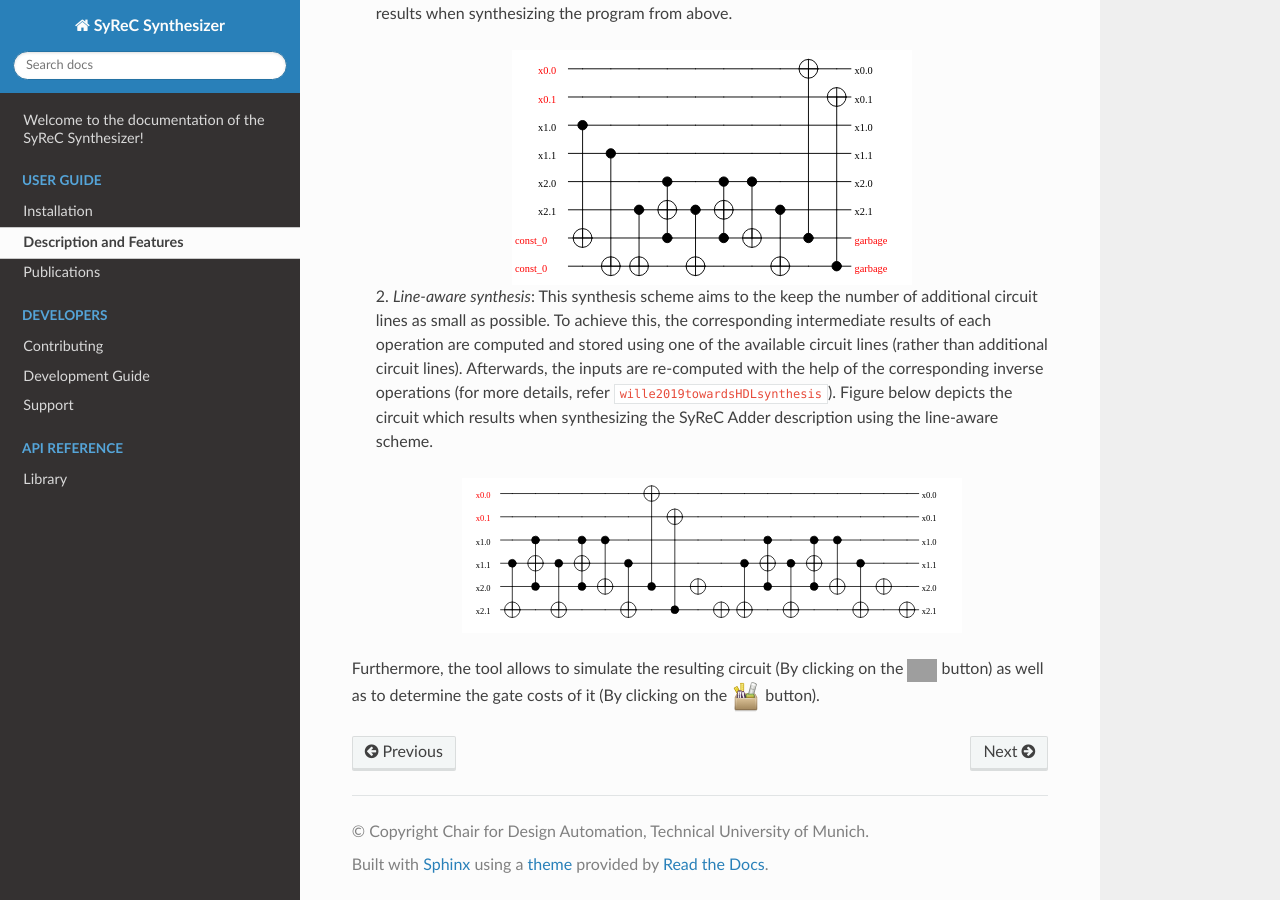
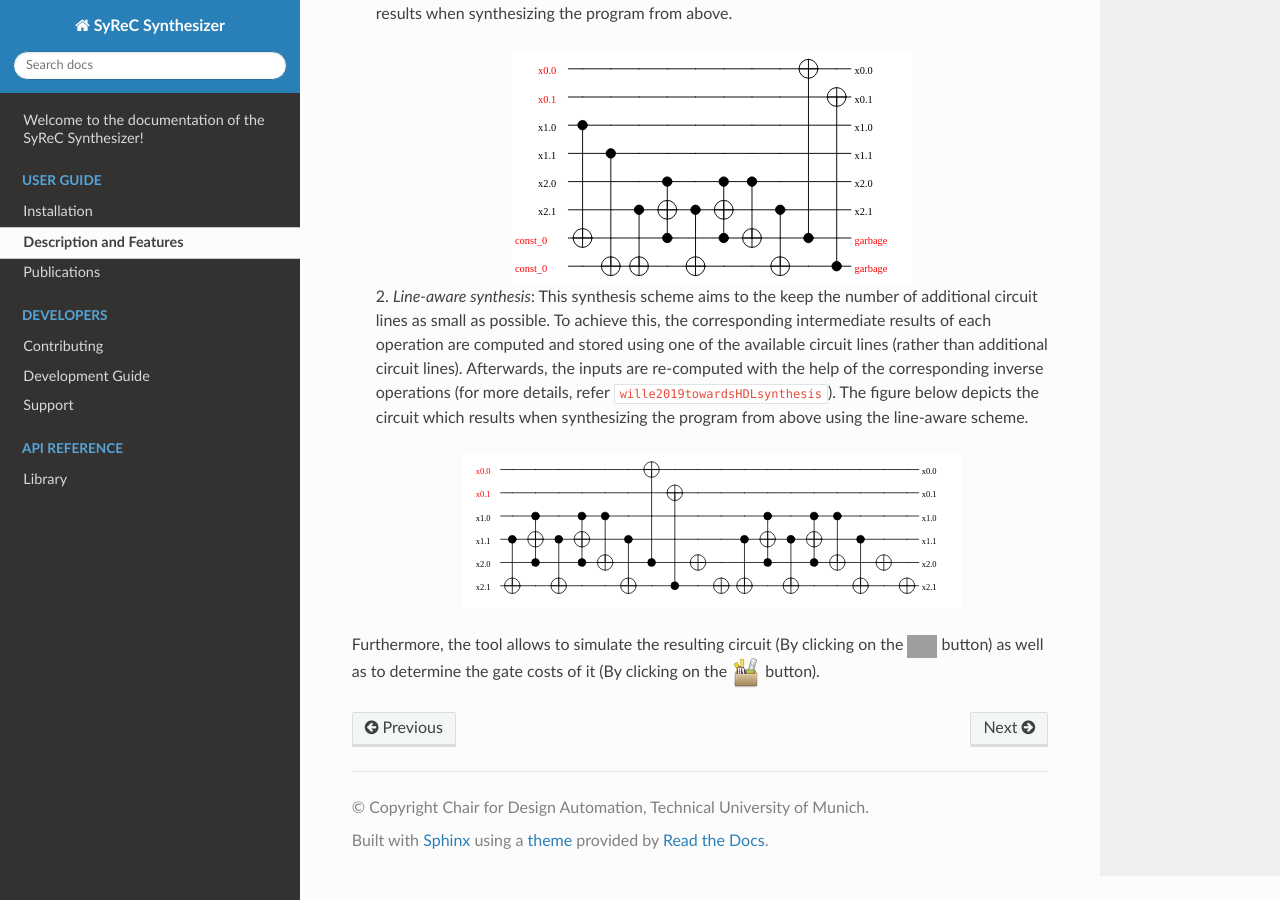
Before and after one commit to cda-tum/mqt-syrec, a Sphinx documentation site: the page built from docs/source/DescriptionAndFeatures.rst, in a window 1280 px wide and 900 px high, scrolled down 703 px. Built offline with Sphinx 7.4.7 and the Read the Docs theme 2.0.0, drawn with Linux system fonts in a browser that asks for light colours; the version number could not be read and is left out; cross-references to code outside the pages are shown as plain code; grey boxes are pictures that could not be loaded.

Commit message:
Update docs/source/DescriptionAndFeatures.rst
Co-authored-by: Lukas Burgholzer <lukas.burgholzer@jku.at>

```diff
--- a/docs/source/DescriptionAndFeatures.rst
+++ b/docs/source/DescriptionAndFeatures.rst
@@ -20,7 +20,7 @@ are available:
        :align: center
 
     2. *Line-aware synthesis*:
-    This synthesis scheme aims to the keep the number of additional circuit lines as small as possible. To achieve this, the corresponding intermediate results of each operation are computed and stored using one of the available circuit lines (rather than additional circuit lines). Afterwards, the inputs are re-computed with the help of the corresponding inverse operations (for more details, refer :cite:p:`wille2019towardsHDLsynthesis`). Figure below depicts the circuit which results when synthesizing the SyReC Adder description using the line-aware scheme.
+    This synthesis scheme aims to the keep the number of additional circuit lines as small as possible. To achieve this, the corresponding intermediate results of each operation are computed and stored using one of the available circuit lines (rather than additional circuit lines). Afterwards, the inputs are re-computed with the help of the corresponding inverse operations (for more details, refer :cite:p:`wille2019towardsHDLsynthesis`). The figure below depicts the circuit which results when synthesizing the program from above using the line-aware scheme.
 
     .. image:: images/lineAwareAdder.svg
        :width: 500
```
